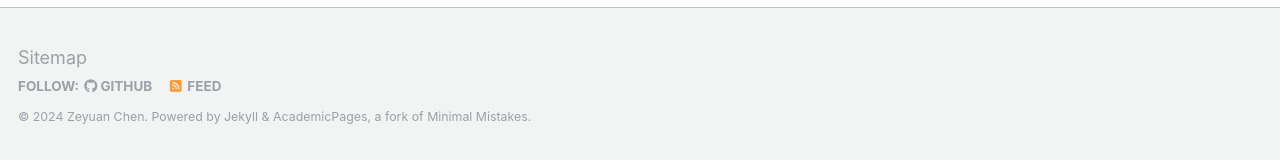
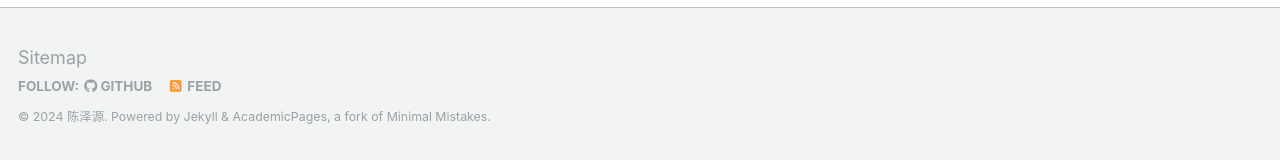
Before and after one commit to chenzyn/chenzyn.github.io, a Jekyll site: the page built from _pages/about.md, in a window 1280 px wide and 900 px high, scrolled down 1684 px. Shown: the part 737-897 px from the top of the window. Built offline with Jekyll 4.4.1, drawn with Linux system fonts in a browser that asks for light colours; some web fonts are replaced.

Commit message:
Update _config.yml

```diff
--- a/_config.yml
+++ b/_config.yml
@@ -10,7 +10,7 @@
 locale                   : "en-US"
 title                    : "Zeyuan Chen"
 title_separator          : "-"
-name                     : &name "Zeyuan Chen"
+name                     : &name "陈泽源"
 description              : &description "personal description"
 url                      : https://chenzyn.github.io
 baseurl                  : "" # the subpath of your site, e.g. "/blog"
```
